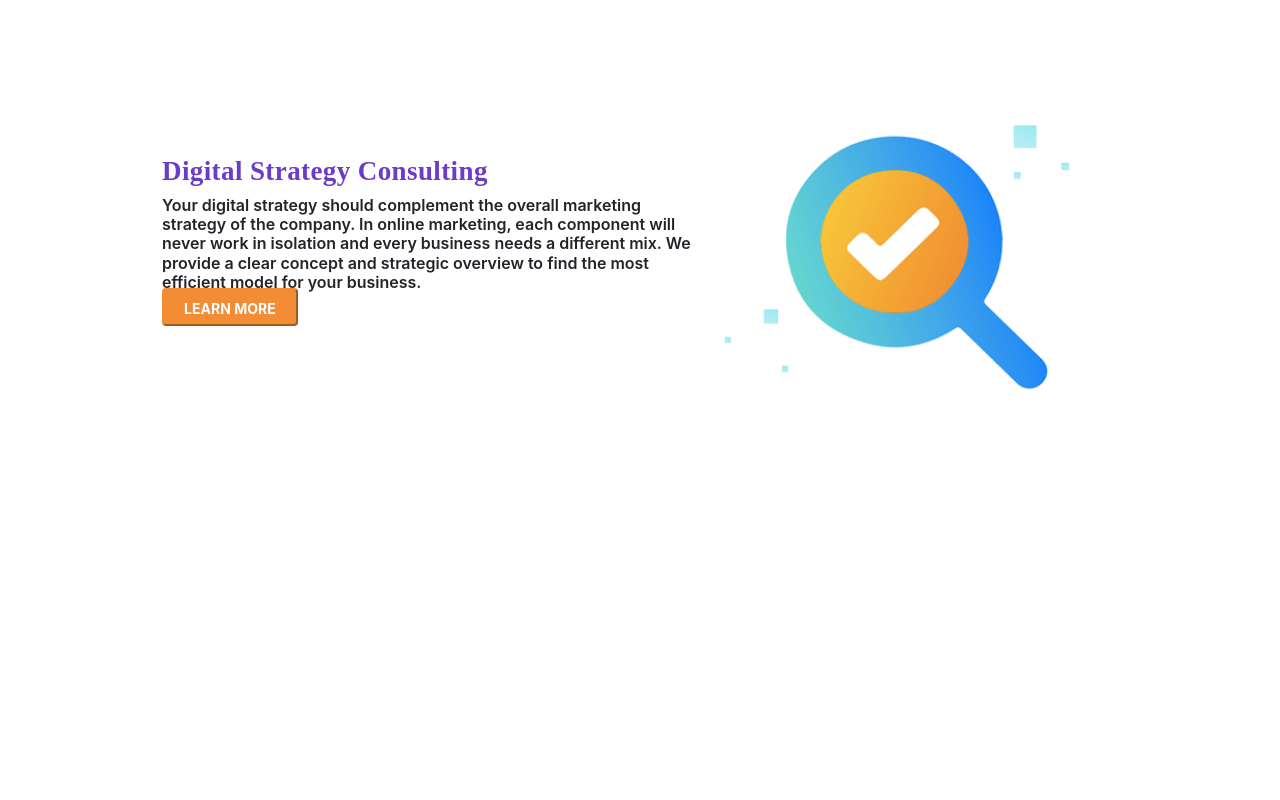
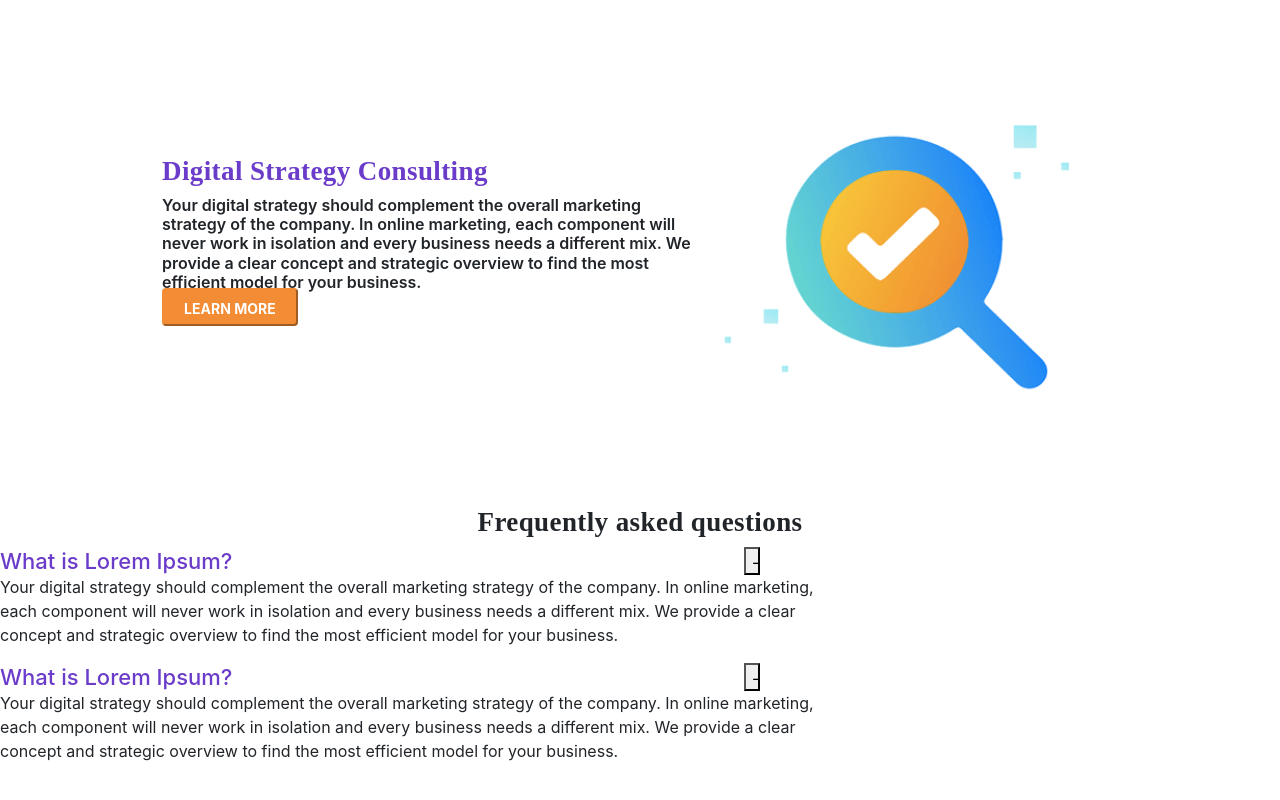
Before and after one commit to Milani1999/Landing-Page---AT-Digital, a React (Create React App) app: page / in a window 1280 px wide. Shown: the part 1214-2014 px from the top of the page. Before the commit the page ends 1670 px from the top, so only its background shows below. Built offline with nearby package versions, Linux system fonts and the light colour scheme.

Commit message:
FAQ section sketch

```diff
--- a/src/App.js
+++ b/src/App.js
@@ -2,6 +2,7 @@ import NavigationBar from "./components/NavigationBar/NavigationBar";
 import HeroSection from "./components/Hero Section/HeroSection";
 import Frame_498 from "./components/frame 498/Frame_498";
 import Frame_499 from "./components/frame 499/Frame_499";
+import Faqs from "./components/faqs/Faqs";
 
 function App() {
   return (
@@ -9,7 +10,8 @@ function App() {
       <NavigationBar />
       <HeroSection />
       <Frame_498 />
-      <Frame_499 />{" "}
+      <Frame_499 />
+      <Faqs />
     </div>
   );
 }
--- /dev/null
+++ b/src/components/faqs/Faqs.css
@@ -0,0 +1,38 @@
+.FAQs h2 {
+  height: 33px;
+  font-family: "Poppins";
+  font-weight: 600;
+  font-size: 27px;
+  line-height: 33px;
+  letter-spacing: 0.4px;
+  text-align: center;
+  margin-top: 50px;
+}
+
+.frame_12527{
+    width: 846px;
+    height: 331px;
+    gap: 15px;
+}
+
+.faqs {
+  display: flex;
+  float: left;
+  width: 744px;
+  height: 28px;
+  font-family: "Inter";
+  font-weight: 500;
+  font-size: 22px;
+  line-height: 28px;
+  color: #6b3cc9;
+}
+
+.frame_35623 {
+  display: flex;
+  float: left;
+}
+
+.frame_35623 button{
+    width: 14px;
+    height: 28px;
+}
--- /dev/null
+++ b/src/components/faqs/Faqs.js
@@ -0,0 +1,45 @@
+import React from "react";
+import "./Faqs.css";
+
+export default function Faqs() {
+  return (
+    <div className="FAQs">
+      <h2>Frequently asked questions</h2>
+      <div className="frame_12527">
+        {/* Question 1 */}
+        <div className="frame_12526">
+          <div className="faqs">What is Lorem Ipsum?</div>
+          <div className="frame_35623">
+            <button>-</button>
+          </div>
+          <div className="frame_35623">
+            <p>
+              Your digital strategy should complement the overall marketing
+              strategy of the company. In online marketing, each component will
+              never work in isolation and every business needs a different mix.
+              We provide a clear concept and strategic overview to find the most
+              efficient model for your business.
+            </p>
+          </div>
+        </div>
+
+        {/* Question 2 */}
+        <div className="frame_12526">
+          <div className="faqs">What is Lorem Ipsum?</div>
+          <div className="frame_35623">
+            <button>-</button>
+          </div>
+          <div className="frame_35623">
+            <p>
+              Your digital strategy should complement the overall marketing
+              strategy of the company. In online marketing, each component will
+              never work in isolation and every business needs a different mix.
+              We provide a clear concept and strategic overview to find the most
+              efficient model for your business.
+            </p>
+          </div>
+        </div>
+      </div>
+    </div>
+  );
+}
```
